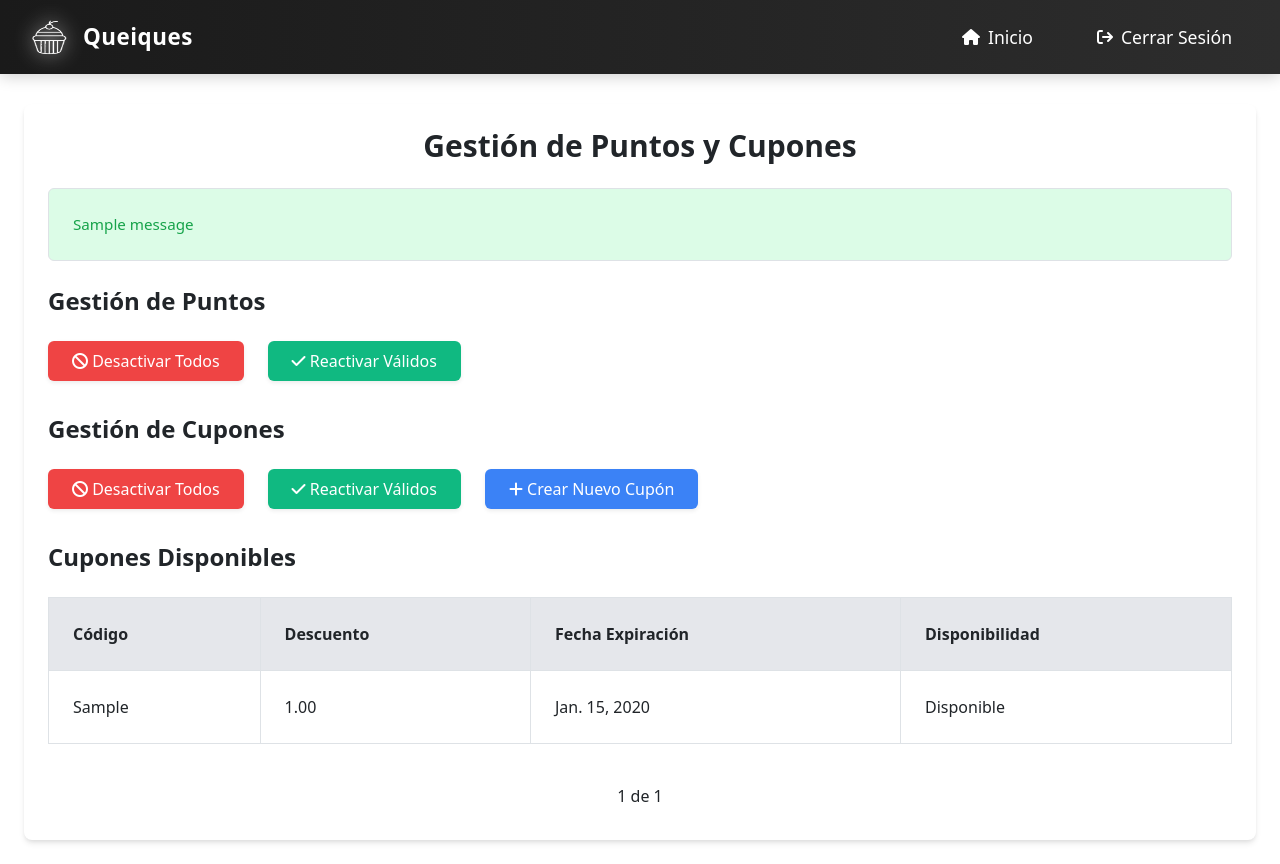
After one commit to InfinityJaaR/App-Restaurant, a Django app: page /app/gestionar_regalias/ in a window 1280 px wide. The commit adds this page. Run offline with Django 5.2, Linux system fonts and the light colour scheme; tables that the repository leaves empty hold one stand-in row (values such as "Sample post"); one stand-in notice (Sample message) is shown.

Commit message:
agregar gestion de regalias

```diff
--- /dev/null
+++ b/app/static/css/gestionarRegalias.css
@@ -0,0 +1,130 @@
+
+.group {
+    display: flex;
+    line-height: 28px;
+    align-items: center;
+    position: relative;
+    margin-bottom: 15px;
+    width: 600px;  /* Cambiado de max-width a width fijo */
+}
+
+.group select.input {
+    padding-left: 1rem;
+    cursor: pointer;
+    width: 500px;
+}
+
+.group select.input option {
+    padding: 0.5rem;
+}
+
+.input {
+    width: 100%;
+    height: 40px;
+    line-height: 28px;
+    padding: 0 1rem;
+    padding-left: 2.5rem;
+    border: 2px solid transparent;
+    border-radius: 8px;
+    outline: none;
+    background-color: #f3f3f4;
+    color: #0d0c22;
+    transition: .3s ease;
+}
+
+.input::placeholder {
+    color: #9e9ea7;
+}
+
+.input:focus,
+.input:hover {
+    outline: none;
+    border-color: #3498db;  /* Cambiado para mantener consistencia con el tema */
+    background-color: #fff;
+    box-shadow: 0 0 0 4px rgba(52, 152, 219, 0.1);  /* Cambiado para mantener consistencia */
+}
+
+
+.icon {
+    position: absolute;
+    left: 1rem;
+    fill: #9e9ea7;
+    width: 1rem;
+    height: 1rem;
+}
+
+.filters {
+    display: flex;
+    gap: 1rem;
+    flex: 1;
+    max-width: 1000px;
+}
+
+
+.pagination {
+    display: flex;
+    justify-content: center;
+    gap: 0.5rem;
+    margin-top: 1.5rem;
+}
+
+.pagination-btn {
+    padding: 0.5rem 1rem;
+    border: 1px solid #e9ecef;
+    background-color: white;
+    color: #3498db;
+    cursor: pointer;
+    border-radius: 4px;
+    transition: all 0.2s ease;
+}
+
+.pagination-btn:hover:not(.disabled):not(.active) {
+    background-color: #f8f9fa;
+    border-color: #3498db;
+}
+
+.pagination-btn.active {
+    background-color: #3498db;
+    color: white;
+    border-color: #3498db;
+}
+
+.pagination-btn.disabled {
+    color: #95a5a6;
+    cursor: not-allowed;
+    border-color: #e9ecef;
+}
+
+.messages {
+    margin-bottom: 2rem;
+}
+
+.message {
+    padding: 1rem;
+    border-radius: 8px;
+    margin-bottom: 1rem;
+    font-size: 0.95rem;
+}
+
+.message.error {
+    background-color: #fee2e2;
+    color: #dc2626;
+    border: 1px solid #fecaca;
+}
+
+.message.success {
+    background-color: #dcfce7;
+    color: #16a34a;
+    border: 1px solid #bbf7d0;
+}
+
+@media (max-width: 768px) {
+    .filters {
+        flex-direction: column;
+        width: 100%;
+    }
+
+    .pagination {
+        flex-wrap: wrap;
+    }
+}
--- /dev/null
+++ b/app/templates/Administrador/gestionarRegalias.html
@@ -0,0 +1,156 @@
+{% extends 'nav.html' %}
+{% load static %}
+
+{% block head %}
+    <title>Gestión de Puntos y Cupones</title>
+    <link rel="stylesheet" href="{% static 'css/gestionarRegalias.css' %}">
+    <link rel="stylesheet" href="https://cdn.jsdelivr.net/npm/tailwindcss@2.2.19/dist/tailwind.min.css">
+    <link href="https://fonts.googleapis.com/css2?family=Poppins:wght@400;500;600&display=swap" rel="stylesheet">
+{% endblock %}
+
+{% block content %}
+<div class="page-container p-6">
+    <div class="content-wrapper bg-white p-6 shadow-md rounded-lg">
+        <div class="titulo text-center mb-6">
+            <h1 class="text-3xl font-bold">Gestión de Puntos y Cupones</h1>
+        </div>
+
+        {% if messages %}
+        <div class="messages mb-4">
+            {% for message in messages %}
+            <div class="message {{ message.tags }} p-4 mb-2 border rounded-md">
+                {{ message }}
+            </div>
+            {% endfor %}
+        </div>
+        {% endif %}
+
+        <!-- Gestión de Puntos -->
+        <div class="section mb-8">
+            <h2 class="text-2xl font-semibold mb-4">Gestión de Puntos</h2>
+            <div class="header flex gap-4">
+                <form action="{% url 'desactivar_puntos' %}" method="POST" class="inline-block">
+                    {% csrf_token %}
+                    <button type="submit" class="btn-action bg-red-500 text-white px-4 py-2 rounded-md shadow-sm transform transition duration-200 hover:bg-red-600 hover:shadow-md">
+                        <i class="fa-solid fa-ban"></i> Desactivar Todos
+                    </button>
+                </form>
+                <form action="{% url 'reactivar_puntos' %}" method="POST" class="inline-block">
+                    {% csrf_token %}
+                    <button type="submit" class="btn-action bg-green-500 text-white px-4 py-2 rounded-md shadow-sm transform transition duration-200 hover:bg-green-600 hover:shadow-md">
+                        <i class="fa-solid fa-check"></i> Reactivar Válidos
+                    </button>
+                </form>
+            </div>
+        </div>
+
+        <!-- Gestión de Cupones -->
+        <div class="section mb-8">
+            <h2 class="text-2xl font-semibold mb-4">Gestión de Cupones</h2>
+            <div class="header flex gap-4 mb-6">
+                <form action="{% url 'desactivar_cupones' %}" method="POST" class="inline-block">
+                    {% csrf_token %}
+                    <button type="submit" class="btn-action bg-red-500 text-white px-4 py-2 rounded-md shadow-sm transform transition duration-200 hover:bg-red-600 hover:shadow-md">
+                        <i class="fa-solid fa-ban"></i> Desactivar Todos
+                    </button>
+                </form>
+                <form action="{% url 'reactivar_cupones' %}" method="POST" class="inline-block">
+                    {% csrf_token %}
+                    <button type="submit" class="btn-action bg-green-500 text-white px-4 py-2 rounded-md shadow-sm transform transition duration-200 hover:bg-green-600 hover:shadow-md">
+                        <i class="fa-solid fa-check"></i> Reactivar Válidos
+                    </button>
+                </form>
+                <button onclick="openModal()" class="btn-action bg-blue-500 text-white px-4 py-2 rounded-md shadow-sm transform transition duration-200 hover:bg-blue-600 hover:shadow-md">
+                    <i class="fa-solid fa-plus"></i> Crear Nuevo Cupón
+                </button>
+            </div>
+        </div>
+
+        <!-- Cupones Disponibles -->
+        <div class="section mb-8">
+            <h2 class="text-2xl font-semibold mb-4">Cupones Disponibles</h2>
+            <div class="overflow-x-auto">
+                <table class="table-auto w-full text-left border-collapse">
+                    <thead>
+                        <tr class="bg-gray-200">
+                            <th class="p-4 border">Código</th>
+                            <th class="p-4 border">Descuento</th>
+                            <th class="p-4 border">Fecha Expiración</th>
+                            <th class="p-4 border">Disponibilidad</th>
+                        </tr>
+                    </thead>
+                    <tbody>
+                        {% for cupon in cupones %}
+                        <tr>
+                            <td class="p-4 border">{{ cupon.codigo }}</td>
+                            <td class="p-4 border">{{ cupon.descuento }}</td>
+                            <td class="p-4 border">{{ cupon.fecha_expiracion }}</td>
+                            <td class="p-4 border">{{ cupon.disponibilidad|yesno:"Disponible,No disponible" }}</td>
+                        </tr>
+                        {% endfor %}
+                    </tbody>
+                </table>
+            </div>
+        </div>
+
+        <!-- Paginación -->
+        <div class="pagination mt-6">
+            <div class="flex justify-center">
+                {% if cupones.has_previous %}
+                    <a href="?page={{ cupones.previous_page_number }}{% if request.GET.q %}&q={{ request.GET.q }}{% endif %}"
+                       class="px-4 py-2 bg-gray-300 rounded-md mr-2 hover:bg-gray-400">
+                       Anterior
+                    </a>
+                {% endif %}
+
+                <span class="px-4 py-2">{{ cupones.number }} de {{ cupones.paginator.num_pages }}</span>
+
+                {% if cupones.has_next %}
+                    <a href="?page={{ cupones.next_page_number }}{% if request.GET.q %}&q={{ request.GET.q }}{% endif %}"
+                       class="px-4 py-2 bg-gray-300 rounded-md ml-2 hover:bg-gray-400">
+                       Siguiente
+                    </a>
+                {% endif %}
+            </div>
+        </div>
+    </div>
+</div>
+
+<!-- Modal para Crear Nuevo Cupón -->
+<div id="modal" class="fixed z-10 inset-0 overflow-y-auto hidden">
+    <div class="flex items-center justify-center min-h-screen">
+        <div class="bg-white p-8 rounded-lg shadow-lg max-w-md w-full">
+            <h2 class="text-xl font-bold mb-6">Crear Nuevo Cupón</h2>
+            <form action="{% url 'crear_cupon' %}" method="POST">
+                {% csrf_token %}
+                <div class="mb-4">
+                    <label for="codigo" class="block text-sm font-medium mb-2">Código:</label>
+                    <input type="text" name="codigo" id="codigo" class="w-full border border-gray-300 px-4 py-2 rounded-md focus:outline-none focus:ring-2 focus:ring-blue-500" required>
+                </div>
+                <div class="mb-4">
+                    <label for="descuento" class="block text-sm font-medium mb-2">Descuento:</label>
+                    <input type="number" step="0.01" name="descuento" id="descuento" class="w-full border border-gray-300 px-4 py-2 rounded-md focus:outline-none focus:ring-2 focus:ring-blue-500" required>
+                </div>
+                <div class="mb-4">
+                    <label for="fecha_expiracion" class="block text-sm font-medium mb-2">Fecha Expiración:</label>
+                    <input type="date" name="fecha_expiracion" id="fecha_expiracion" class="w-full border border-gray-300 px-4 py-2 rounded-md focus:outline-none focus:ring-2 focus:ring-blue-500" required>
+                </div>
+                <div class="flex justify-end gap-4">
+                    <button type="button" onclick="closeModal()" class="bg-gray-500 text-white px-4 py-2 rounded-md hover:bg-gray-600">Cancelar</button>
+                    <button type="submit" class="bg-blue-500 text-white px-4 py-2 rounded-md hover:bg-blue-600">Crear</button>
+                </div>
+            </form>
+        </div>
+    </div>
+</div>
+
+<script>
+    function openModal() {
+        document.getElementById('modal').classList.remove('hidden');
+    }
+
+    function closeModal() {
+        document.getElementById('modal').classList.add('hidden');
+    }
+</script>
+{% endblock %}
--- a/app/templates/home.html
+++ b/app/templates/home.html
@@ -26,7 +26,7 @@
                     <div class="card">
                         <i class="bi bi-tags-fill"></i>
                         <h3>Gestión de Descuentos</h3>
-                        <a href="#" class="card-button">Administrar</a>
+                        <a href="{% url 'gestionar_regalias' %}" class="card-button">Administrar</a>
                     </div>
                 </div>
             </div>
--- a/app/templates/nav.html
+++ b/app/templates/nav.html
@@ -46,7 +46,7 @@
             <li><a href="{% url 'gestionarUsuario' %}" class="nav-item">
                 <i class="fas fa-users"></i> Usuarios
             </a></li>
-            <li><a href="/descuentos" class="nav-item">
+            <li><a href="{% url 'gestionar_regalias' %}" class="nav-item">
                 <i class="fas fa-percent"></i> Descuentos
             </a></li>
             {% endif %}
--- a/app/urls.py
+++ b/app/urls.py
@@ -16,4 +16,10 @@ urlpatterns = [
     path('gestion_pedidos/', gestion_pedidos, name='gestion_pedidos'),
     path('registro_pedidos_no_registrados/', registro_pedidos_no_registrados, name='registro_pedidos_no_registrados'),
     path('perfil-cliente/', perfil_cliente, name='perfil_cliente'),
+    path('desactivar_puntos/', desactivar_puntos, name='desactivar_puntos'),
+    path('reactivar_puntos/', reactivar_puntos, name='reactivar_puntos'),
+    path('desactivar_cupones/', desactivar_cupones, name='desactivar_cupones'),
+    path('reactivar_cupones/', reactivar_cupones, name='reactivar_cupones'),
+    path('crear_cupon/', crear_cupon, name='crear_cupon'),
+    path('gestionar_regalias/', gestionar_regalias, name='gestionar_regalias'),
 ]
--- a/app/views.py
+++ b/app/views.py
@@ -8,6 +8,9 @@ from django.contrib import messages
 from django.contrib.auth import logout
 from django.core.paginator import Paginator
 from django.utils import timezone
+from django.urls import path
+from .models import Cupon, Puntos, MasCampos
+import json
 
 # Create your views here.
 @login_required
@@ -309,3 +312,61 @@ def registro_pedidos_no_registrados(request):
         'platillos': platillos
     }
     return render(request, 'RegistroDePedidos/registro_pedidos_no_registrados.html', context)
+
+# Views
+
+def desactivar_puntos(request):
+    if request.method == 'POST':
+        Puntos.objects.update(disponibilidad=False)
+        messages.success(request, 'Todos los puntos han sido desactivados correctamente.')
+        return redirect('gestionar_regalias')
+
+def reactivar_puntos(request):
+    if request.method == 'POST':
+        Puntos.objects.filter(fecha_caducidad__gte=timezone.now()).update(disponibilidad=True)
+        messages.success(request, 'Puntos válidos han sido reactivados correctamente.')
+        return redirect('gestionar_regalias')
+
+def desactivar_cupones(request):
+    if request.method == 'POST':
+        Cupon.objects.update(disponibilidad=False)
+        messages.success(request, 'Todos los cupones han sido desactivados correctamente.')
+        return redirect('gestionar_regalias')
+
+def reactivar_cupones(request):
+    if request.method == 'POST':
+        Cupon.objects.filter(fecha_expiracion__gte=timezone.now()).update(disponibilidad=True)
+        messages.success(request, 'Cupones válidos han sido reactivados correctamente.')
+        return redirect('gestionar_regalias')
+
+def crear_cupon(request):
+    if request.method == 'POST':
+        codigo = request.POST['codigo']
+        descuento = request.POST['descuento']
+        fecha_expiracion = request.POST['fecha_expiracion']
+
+        # Validar que la fecha no sea menor a hoy
+        if fecha_expiracion < str(timezone.now().date()):
+            messages.error(request, 'La fecha de expiración no puede ser menor a la de hoy.')
+            return redirect('gestionar_regalias')
+
+        Cupon.objects.create(
+            codigo=codigo,
+            descuento=descuento,
+            fecha_expiracion=fecha_expiracion,
+            disponibilidad=True
+        )
+        messages.success(request, 'Cupón creado exitosamente.')
+        return redirect('gestionar_regalias')
+
+def gestionar_regalias(request):
+    cupones_list = Cupon.objects.all()
+    query = request.GET.get('q')
+    if query:
+        cupones_list = cupones_list.filter(codigo__icontains=query)
+
+    paginator = Paginator(cupones_list, 4)  # Máximo de 4 cupones por página
+    page_number = request.GET.get('page')
+    cupones = paginator.get_page(page_number)
+
+    return render(request, 'Administrador/gestionarRegalias.html', {'cupones': cupones})
```
